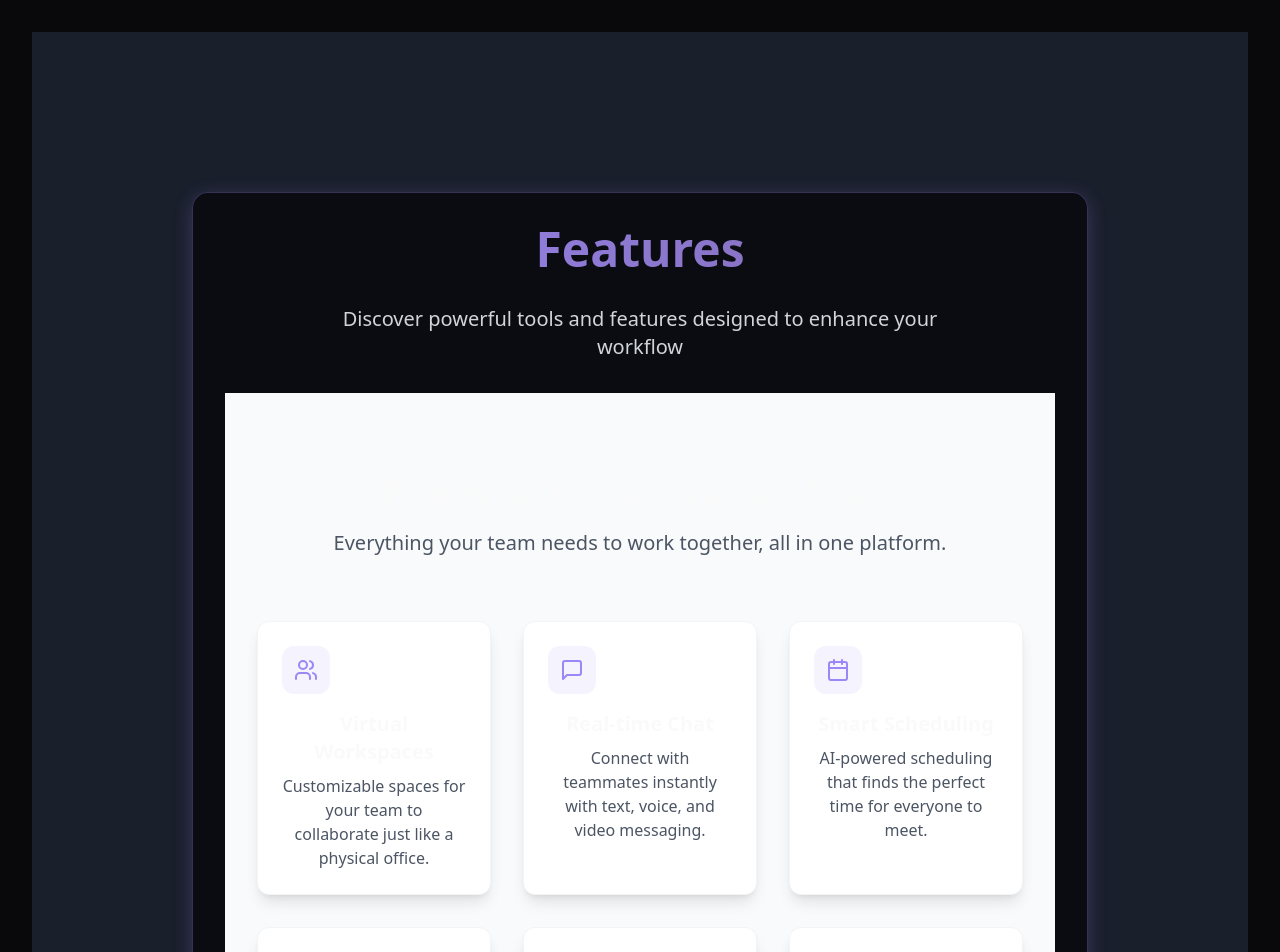
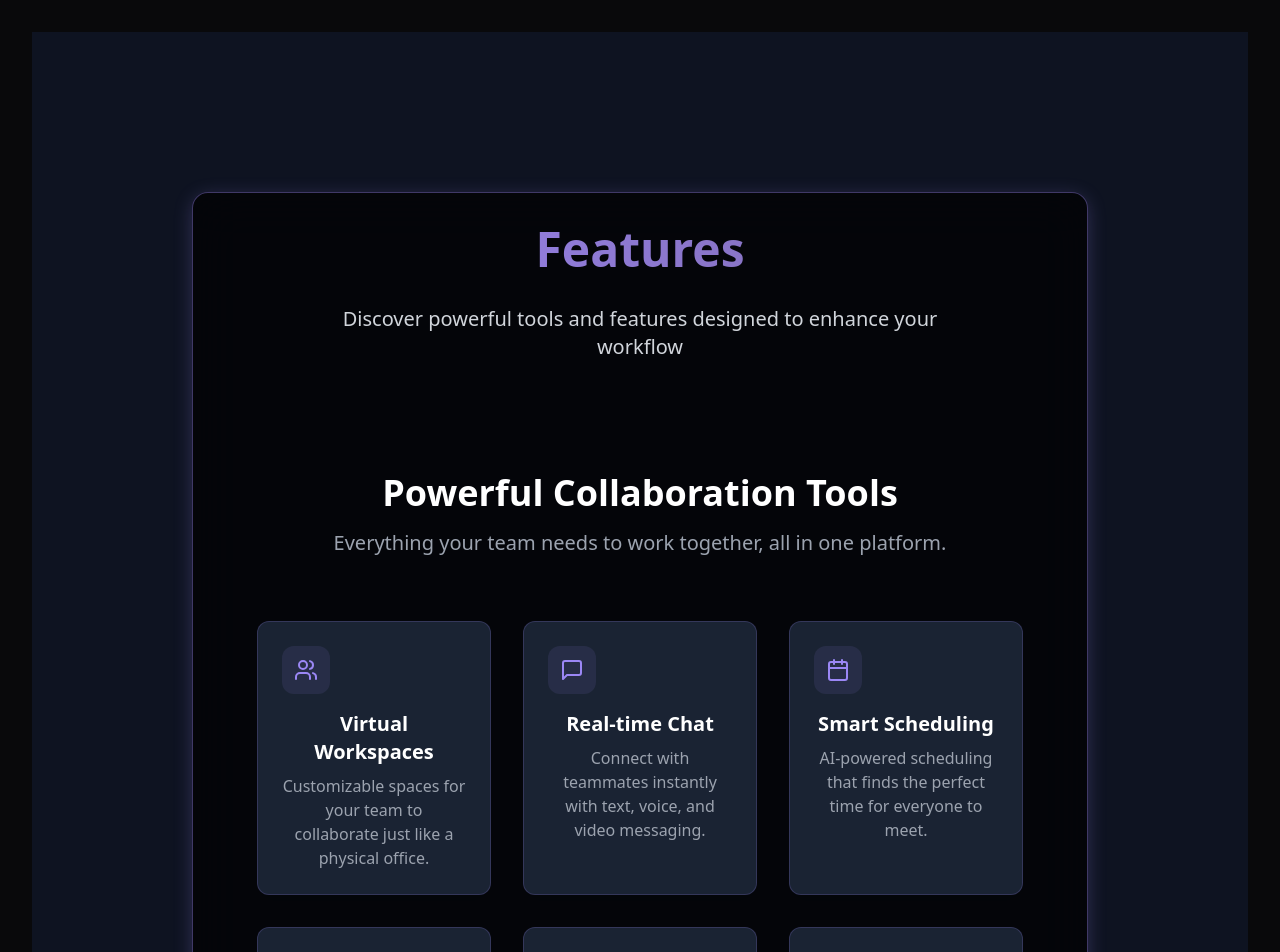
Before and after one commit to niteshverma04/meta-desk-connect-space, a React (Vite) app: page /features in a window 1280 px wide. Shown: the top 952 px of the page. Built offline with nearby package versions, Linux system fonts and the light colour scheme.

Commit message:
Refactor FeaturesSection component
The background color of the FeaturesSection component was changed to dark.

```diff
--- a/src/components/FeaturesSection.tsx
+++ b/src/components/FeaturesSection.tsx
@@ -13,12 +13,12 @@ const FeatureCard = ({ icon, title, description }: {
   title: string;
   description: string
 }) => (
-  <div className="bg-white rounded-xl p-6 shadow-lg border border-gray-100 hover:shadow-xl transition-shadow hover:border-metadesk-purple/20">
+  <div className="bg-[#1A2333] rounded-xl p-6 shadow-lg border border-metadesk-purple/20 hover:border-metadesk-purple/40 transition-all duration-300 hover:shadow-xl">
     <div className="w-12 h-12 rounded-lg bg-metadesk-purple/10 flex items-center justify-center mb-4">
       <div className="text-metadesk-purple">{icon}</div>
     </div>
-    <h3 className="text-xl font-semibold mb-2">{title}</h3>
-    <p className="text-gray-600">{description}</p>
+    <h3 className="text-xl font-semibold mb-2 text-white">{title}</h3>
+    <p className="text-gray-400">{description}</p>
   </div>
 );
 
@@ -57,11 +57,11 @@ const FeaturesSection = () => {
   ];
 
   return (
-    <section id="features" className="py-20 bg-gray-50">
+    <section id="features" className="py-20 bg-transparent">
       <div className="container mx-auto px-4 sm:px-6 lg:px-8">
         <div className="text-center mb-16">
-          <h2 className="text-3xl md:text-4xl font-bold mb-4">Powerful Collaboration Tools</h2>
-          <p className="text-xl text-gray-600 max-w-3xl mx-auto">
+          <h2 className="text-3xl md:text-4xl font-bold mb-4 text-white">Powerful Collaboration Tools</h2>
+          <p className="text-xl text-gray-400 max-w-3xl mx-auto">
             Everything your team needs to work together, all in one platform.
           </p>
         </div>
--- a/src/pages/FeaturesPage.tsx
+++ b/src/pages/FeaturesPage.tsx
@@ -2,9 +2,9 @@
 import FeaturesSection from "@/components/FeaturesSection";
 
 const FeaturesPage = () => (
-  <div className="min-h-screen flex flex-col bg-[#1A1F2C] text-foreground pt-20 md:pt-24">
+  <div className="min-h-screen flex flex-col bg-[#0E1321] text-foreground pt-20 md:pt-24">
     <div className="container mx-auto px-4 py-8 md:py-16 flex-grow">
-      <div className="max-w-4xl mx-auto backdrop-blur-xl bg-black/60 p-4 sm:p-6 md:p-8 rounded-xl md:rounded-2xl border border-metadesk-purple/30 shadow-[0_4px_20px_-2px_rgba(155,135,245,0.3)]">
+      <div className="max-w-4xl mx-auto backdrop-blur-xl bg-black/70 p-4 sm:p-6 md:p-8 rounded-xl md:rounded-2xl border border-metadesk-purple/40 shadow-[0_4px_20px_-2px_rgba(155,135,245,0.3)]">
         <h1 className="text-3xl sm:text-4xl md:text-5xl font-bold mb-4 sm:mb-6 md:mb-8 text-center bg-clip-text text-transparent bg-gradient-to-r from-metadesk-purple to-metadesk-dark-purple">
           Features
         </h1>
```
